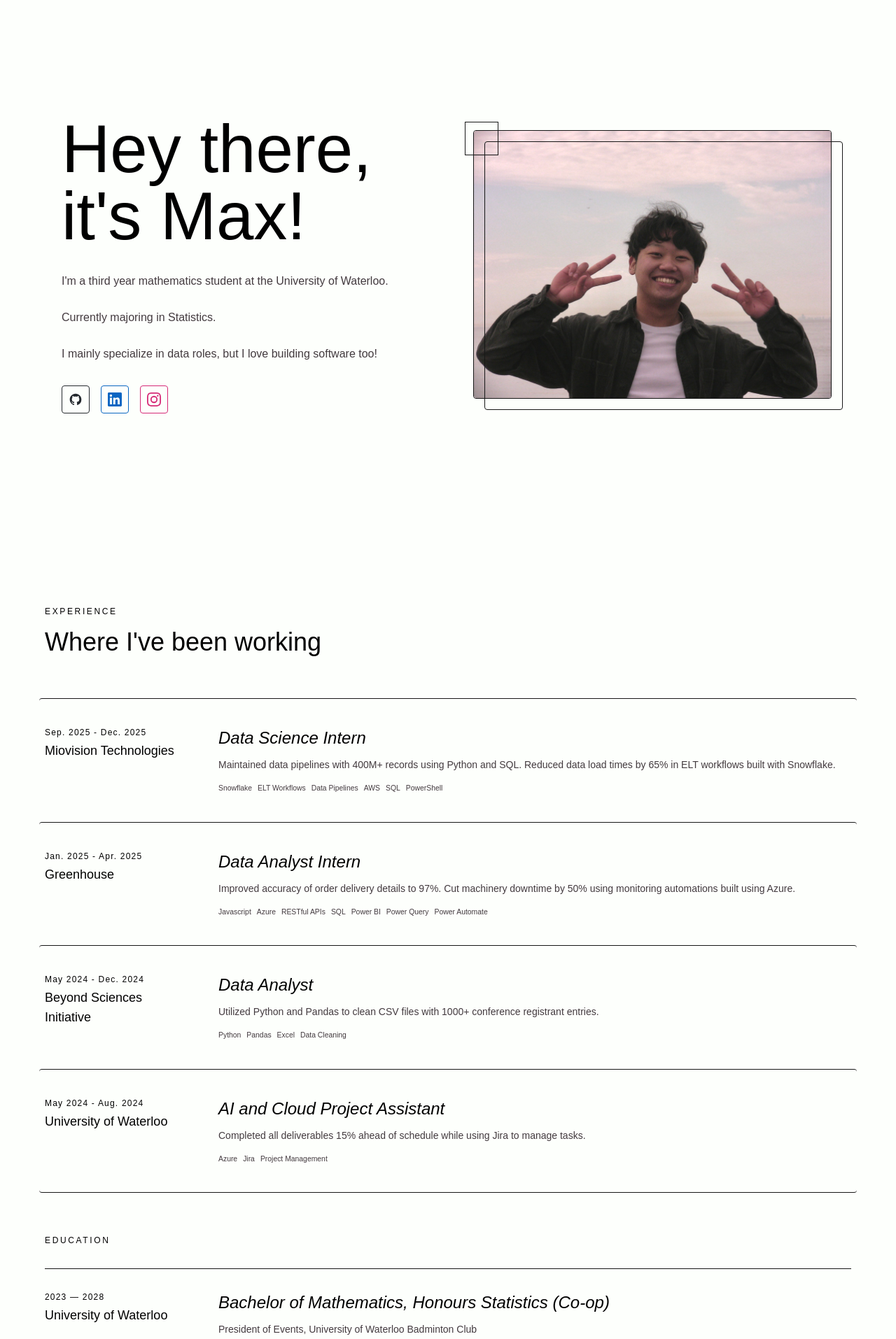
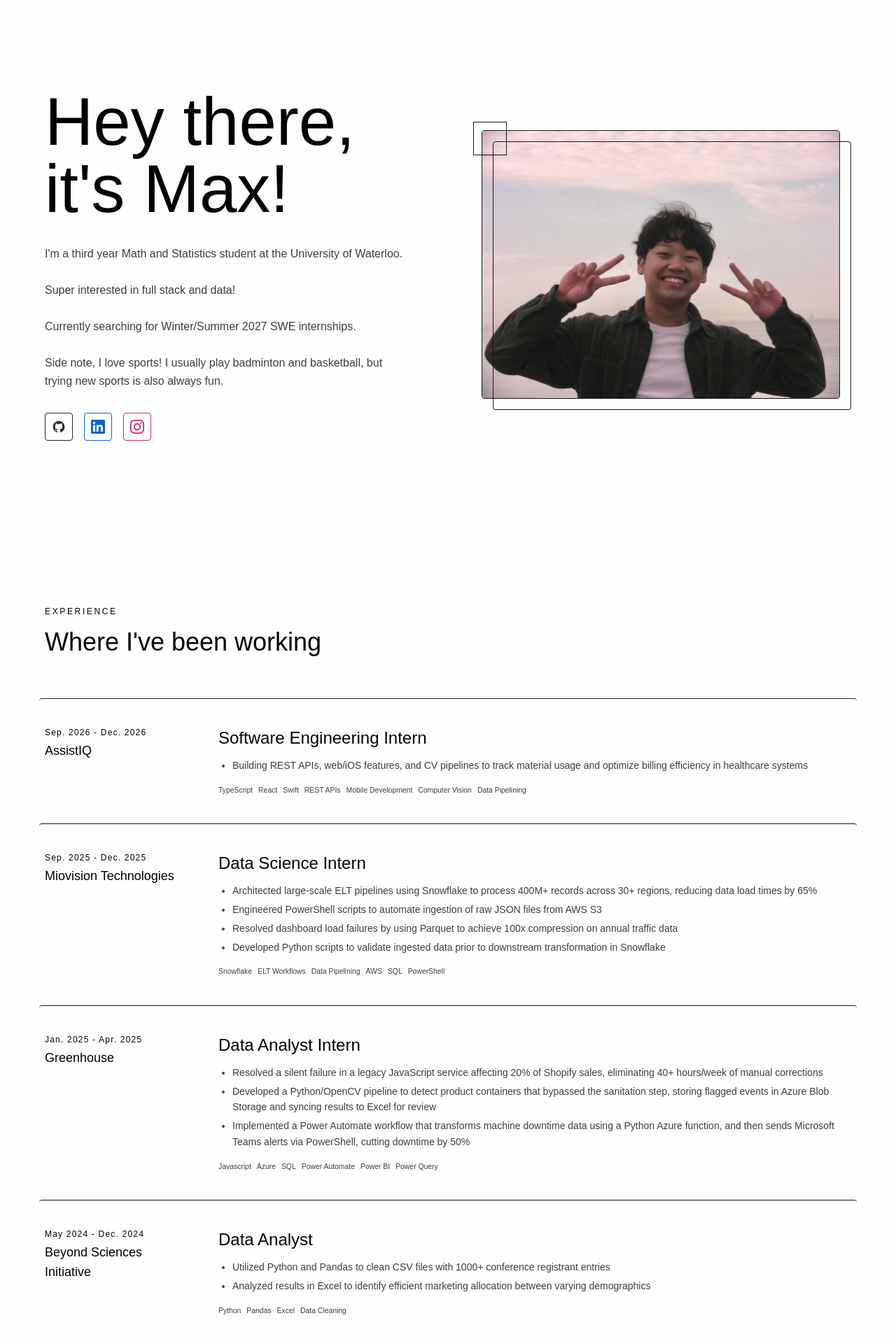
Before and after one commit to maxjin11/me, a Next.js app: page / in a window 1280 px wide. Shown: the part 46-1960 px from the top of the page at 70% size. Built offline with nearby package versions, Linux system fonts and the light colour scheme.

Commit message:
edited intro/experience text, aligned section spacing

```diff
--- a/app/components/Experience.tsx
+++ b/app/components/Experience.tsx
@@ -5,33 +5,54 @@ const cyclingWords = ['learning', 'working', 'building', 'contributing']
 
 const experiences = [
   {
+    company: 'AssistIQ',
+    role: 'Software Engineering Intern',
+    period: 'Sep. 2026 - Dec. 2026',
+    description: [
+      'Building REST APIs, web/iOS features, and CV pipelines to track material usage and optimize billing efficiency in healthcare systems',
+    ],
+    tags: ['TypeScript', 'React', 'Swift', 'REST APIs', 'Mobile Development', 'Computer Vision', 'Data Pipelining'],
+  },
+  {
     company: 'Miovision Technologies',
     role: 'Data Science Intern',
     period: 'Sep. 2025 - Dec. 2025',
-    description: `Maintained data pipelines with 400M+ records using Python and SQL.
-                Reduced data load times by 65% in ELT workflows built with Snowflake.`,
-    tags: ['Snowflake', 'ELT Workflows', 'Data Pipelines', 'AWS', 'SQL', 'PowerShell'],
+    description: [
+      'Architected large-scale ELT pipelines using Snowflake to process 400M+ records across 30+ regions, reducing data load times by 65%',
+      'Engineered PowerShell scripts to automate ingestion of raw JSON files from AWS S3',
+      'Resolved dashboard load failures by using Parquet to achieve 100x compression on annual traffic data',
+      'Developed Python scripts to validate ingested data prior to downstream transformation in Snowflake',
+    ],
+    tags: ['Snowflake', 'ELT Workflows', 'Data Pipelining', 'AWS', 'SQL', 'PowerShell'],
   },
   {
     company: 'Greenhouse',
     role: 'Data Analyst Intern',
     period: 'Jan. 2025 - Apr. 2025',
-    description: `Improved accuracy of order delivery details to 97%.
-                Cut machinery downtime by 50% using monitoring automations built using Azure.`,
-    tags: ['Javascript', 'Azure', 'RESTful APIs', 'SQL', 'Power BI', 'Power Query', 'Power Automate'],
+    description: [
+      'Resolved a silent failure in a legacy JavaScript service affecting 20% of Shopify sales, eliminating 40+ hours/week of manual corrections',
+      'Developed a Python/OpenCV pipeline to detect product containers that bypassed the sanitation step, storing flagged events in Azure Blob Storage and syncing results to Excel for review',
+      'Implemented a Power Automate workflow that transforms machine downtime data using a Python Azure function, and then sends Microsoft Teams alerts via PowerShell, cutting downtime by 50%',
+    ],
+    tags: ['Javascript', 'Azure', 'SQL', 'Power Automate', 'Power BI', 'Power Query'],
   },
   {
     company: 'Beyond Sciences Initiative',
     role: 'Data Analyst',
     period: 'May 2024 - Dec. 2024',
-    description: `Utilized Python and Pandas to clean CSV files with 1000+ conference registrant entries.`,
+    description: [
+      'Utilized Python and Pandas to clean CSV files with 1000+ conference registrant entries',
+      'Analyzed results in Excel to identify efficient marketing allocation between varying demographics',
+    ],
     tags: ['Python', 'Pandas', 'Excel', 'Data Cleaning']
   },
   {
     company: 'University of Waterloo',
     role: 'AI and Cloud Project Assistant',
     period: 'May 2024 - Aug. 2024',
-    description: `Completed all deliverables 15% ahead of schedule while using Jira to manage tasks.`,
+    description: [
+      'Coordinated Jira-based sprint planning, delivering project milestones 15% ahead of schedule',
+    ],
     tags: ['Azure', 'Jira', 'Project Management'],
   },
 ]
@@ -40,9 +61,11 @@ const education = [
   {
     institution: 'University of Waterloo',
     degree: 'Bachelor of Mathematics, Honours Statistics (Co-op)',
-    period: '2023 — 2028',
-    note: 'President of Events, University of Waterloo Badminton Club',
-    tags: ['Algorithm Design', 'Statistics', 'Computational Discrete Optimization', 'Linear Algebra 2']
+    period: 'Sep. 2023 — Apr. 2028',
+    note: [
+      'President of Events, University of Waterloo Badminton Club',
+    ],
+    tags: ['Algorithms', 'Statistics', 'Network Flow Theory', 'Number Theory']
   },
 ]
 
@@ -102,8 +125,12 @@ export default function Experience() {
                 <p className="font-display text-lg font-light text-black">{exp.company}</p>
               </div>
               <div className="space-y-3">
-                <h3 className="font-display text-2xl text-black italic">{exp.role}</h3>
-                <p className="font-body text-sm text-[#433a3f] text-leading-loose">{exp.description}</p>
+                <h3 className="font-display text-2xl text-black">{exp.role}</h3>
+                <ul className="font-body text-sm text-[#433a3f] list-disc list-outside pl-5 space-y-1 marker:text-ember">
+                  {exp.description.map((point, j) => (
+                    <li key={j} className="leading-relaxed">{point}</li>
+                  ))}
+                </ul>
                 <div className="flex flex-wrap gap-2 pt-1">
                   {exp.tags.map(tag => (
                     <span key={tag} className="tag text-[#433a3f] border-stone/50 text-[0.65rem]">{tag}</span>
@@ -125,8 +152,14 @@ export default function Experience() {
               </div>
 
               <div className="space-y-3">
-                <h3 className="font-display text-2xl italic text-black">{edu.degree}</h3>
-                {edu.note && <p className="font-body text-sm text-[#433a3f] mt-2">{edu.note}</p>}
+                <h3 className="font-display text-2xl text-black">{edu.degree}</h3>
+                {edu.note && (
+                  <ul className="font-body text-sm text-[#433a3f] list-disc list-outside pl-5 space-y-1 mt-2 marker:text-ember">
+                    {edu.note.map((point, j) => (
+                      <li key={j} className="leading-relaxed">{point}</li>
+                    ))}
+                  </ul>
+                )}
                 <div className="flex flex-wrap gap-2 pt-1">
                     {edu.tags.map(tag => (
                     <span key={tag} className="tag text-[#433a3f] border-stone/50 text-[0.65rem]">{tag}</span>
--- a/app/components/Intro.tsx
+++ b/app/components/Intro.tsx
@@ -17,7 +17,8 @@ export default function Intro() {
       <div className="absolute top-24 right-[30vw] w-4 h-4 rounded-full bg-ember opacity-40" />
       <div className="absolute bottom-1/3 right-16 w-2 h-2 rounded-full bg-umber opacity-60" />
 
-      <div className="relative z-10 max-w-6xl mx-auto px-6 pt-28 pb-16 w-full grid md:grid-cols-2 gap-16 items-center">
+      <div className="relative z-10 w-full px-6 pt-28 pb-16">
+        <div className="max-w-6xl mx-auto grid md:grid-cols-2 gap-16 items-center">
         {/* Text */}
         <div className="space-y-8">
           <p
@@ -33,13 +34,16 @@ export default function Intro() {
             className="font-body text-base text-[#433a3f] max-w-lg leading-relaxed opacity-0"
             style={anim('fadeUp', '0.7s', '0.4s')}
           >
-            I'm a third year mathematics student at the University of Waterloo.
+            I'm a third year Math and Statistics student at the University of Waterloo.
             <br />
             <br />
-            Currently majoring in Statistics.
+            Super interested in full stack and data!
             <br />
             <br />
-            I mainly specialize in data roles, but I love building software too!
+            Currently searching for Winter/Summer 2027 SWE internships.
+            <br />
+            <br />
+            Side note, I love sports! I usually play badminton and basketball, but trying new sports is also always fun.
           </p>
           <div
             className="flex items-center gap-4 opacity-0"
@@ -100,6 +104,7 @@ export default function Intro() {
             <div className="absolute -top-3 -left-3 w-12 h-12 bg-parchment border border-sand" />
           </div>
         </div>
+        </div>
       </div>
 
       <style jsx>{`
--- a/app/components/Navigation.tsx
+++ b/app/components/Navigation.tsx
@@ -84,7 +84,7 @@ export default function Nav() {
           ))}
           <li>
             <a
-                href="https://maxjin11.github.io/my-resume/Max_Jin_Resume.pdf"
+                href="https://maxjin11.github.io/my-resume/Max%20Jin%20Resume.pdf"
                 target="_blank"
                 rel="noopener noreferrer"
                 className="font-body text-sm font-light tracking-widest text-black hover:text-ember transition-colors"
```
